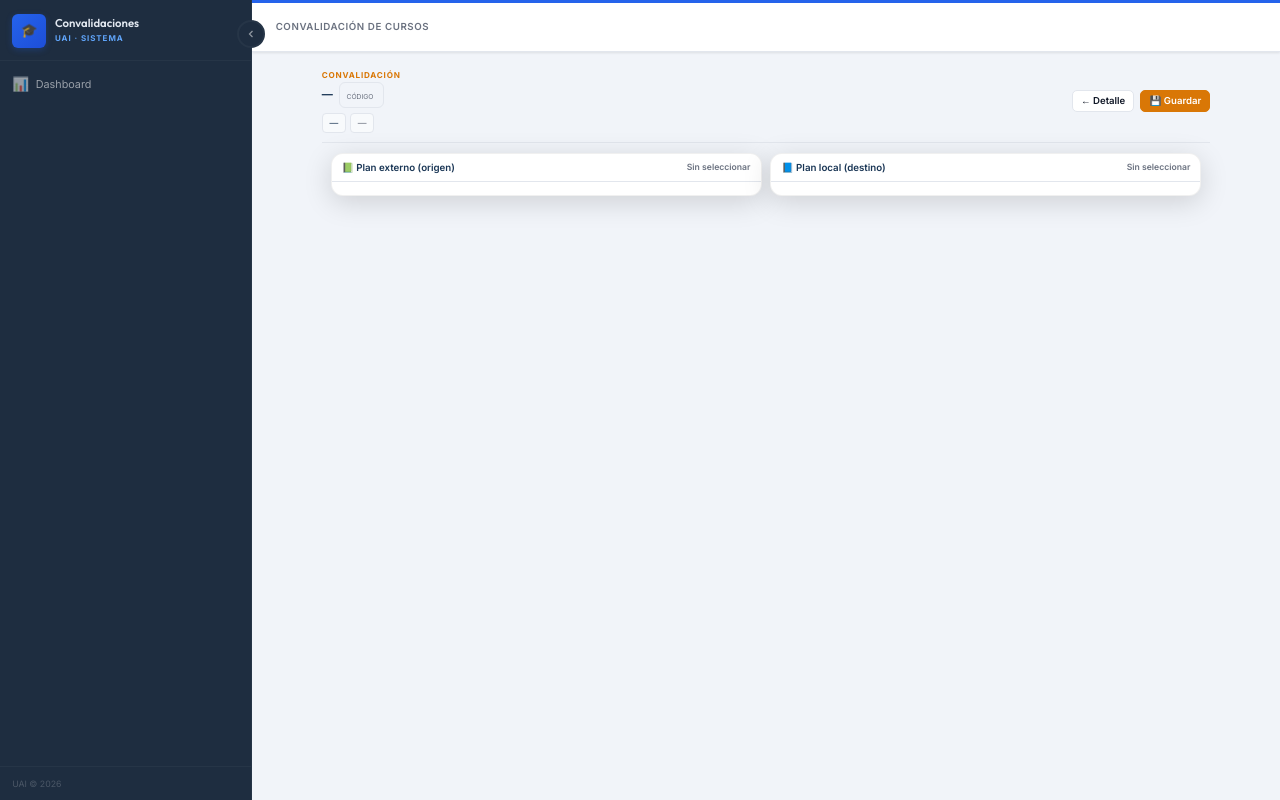
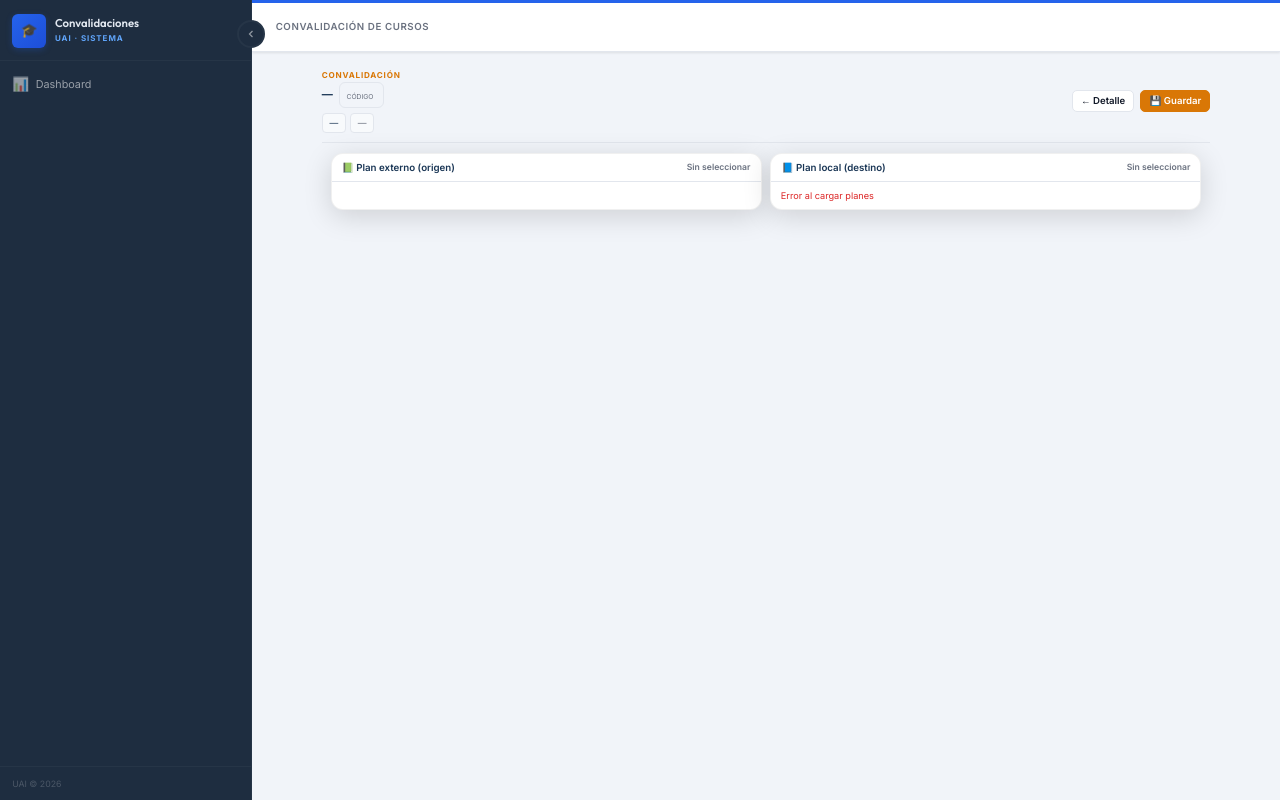
Before and after one commit to cristhianjoelmendozarojas-spec/sistema-convalidaciones, a Flask app: template templates/solicitudes/convalidacion.html in a window 1280 px wide. Run offline with Flask 3, Linux system fonts and the light colour scheme; the template is opened without the code that fills it, so the values that code supplies are empty; some libraries are stand-ins or nearby versions.

Commit message:
correccion de planes de estudio
Correcion de planes de estudio en convalidacion

```diff
--- a/routes/planes.py
+++ b/routes/planes.py
@@ -212,6 +212,8 @@ def importar():
             )
 
         conn.commit()
+        from services.solicitud_service import clear_planes_cache
+        clear_planes_cache()
         msg = f'Plan "{nombre_plan}" · {periodo_academico} importado con {len(filas_validas)} curso(s).'
         if errores_total:
             msg += f" {len(errores_total)} fila(s) con errores omitida(s)."
@@ -368,6 +370,8 @@ def editar(plan_id):
             ),
         )
         conn.commit()
+        from services.solicitud_service import clear_planes_cache
+        clear_planes_cache()
         return jsonify({"ok": True})
     except Exception as e:
         conn.rollback()
@@ -384,6 +388,8 @@ def eliminar(plan_id):
     try:
         cur.execute("DELETE FROM planes_estudio WHERE id=%s", (plan_id,))
         conn.commit()
+        from services.solicitud_service import clear_planes_cache
+        clear_planes_cache()
         return jsonify({"ok": True})
     except Exception as e:
         conn.rollback()
@@ -401,6 +407,8 @@ def eliminar_grupo(nombre_plan):
     try:
         cur.execute("DELETE FROM planes_estudio WHERE nombre_plan=%s", (nombre_plan,))
         conn.commit()
+        from services.solicitud_service import clear_planes_cache
+        clear_planes_cache()
         return jsonify({"ok": True})
     except Exception as e:
         conn.rollback()
--- a/services/solicitud_service.py
+++ b/services/solicitud_service.py
@@ -87,6 +87,15 @@ def get_solicitud_completa(solicitud_id):
         return s
 
 
+def clear_planes_cache():
+    cache = get_cache()
+    if cache:
+        try:
+            cache.delete("planes_por_tipo")
+        except Exception:
+            pass
+
+
 def get_planes_por_tipo():
     cache = get_cache()
     if cache:
@@ -116,7 +125,7 @@ def get_planes_por_tipo():
         )
 
     data = {
-        "locales": [g for g in grupos.values() if g["tipo"] == "local"],
+        "locales": [g for g in grupos.values() if g["tipo"] in ("local", None)],
         "externos": [g for g in grupos.values() if g["tipo"] == "externo"],
     }
     if cache:
--- a/templates/solicitudes/convalidacion.html
+++ b/templates/solicitudes/convalidacion.html
@@ -244,7 +244,8 @@ const _PLAN_EXTERNO_ID = {{ s.plan_externo_id or 'null' }};
 
 // ── Cargar planes ──────────────────────────────────────────────
 fetch('/solicitudes/api/planes-por-tipo')
-  .then(r=>r.json()).then(d=>{
+  .then(r=>{if(!r.ok)throw new Error('Error HTTP '+r.status);return r.json()})
+  .then(d=>{
     renderGrid('grid_locales',  d.locales,  'local');
     renderGrid('grid_externos', d.externos, 'externo');
     if (_PLAN_LOCAL_ID)
@@ -255,7 +256,8 @@ fetch('/solicitudes/api/planes-por-tipo')
       document.querySelectorAll('#grid_externos .plan-card-mini').forEach(el=>{
         if ((el.getAttribute('onclick')||'').includes("'externo',"+_PLAN_EXTERNO_ID+",")) el.click();
       });
-  });
+  })
+  .catch(e=>{console.error('Error al cargar planes:',e);document.getElementById('grid_locales').innerHTML='<div style="font-size:.68rem;color:#dc2626;">Error al cargar planes</div>';});
 
 function renderGrid(contId, grupos, tipo) {
   const cont = document.getElementById(contId);
```
